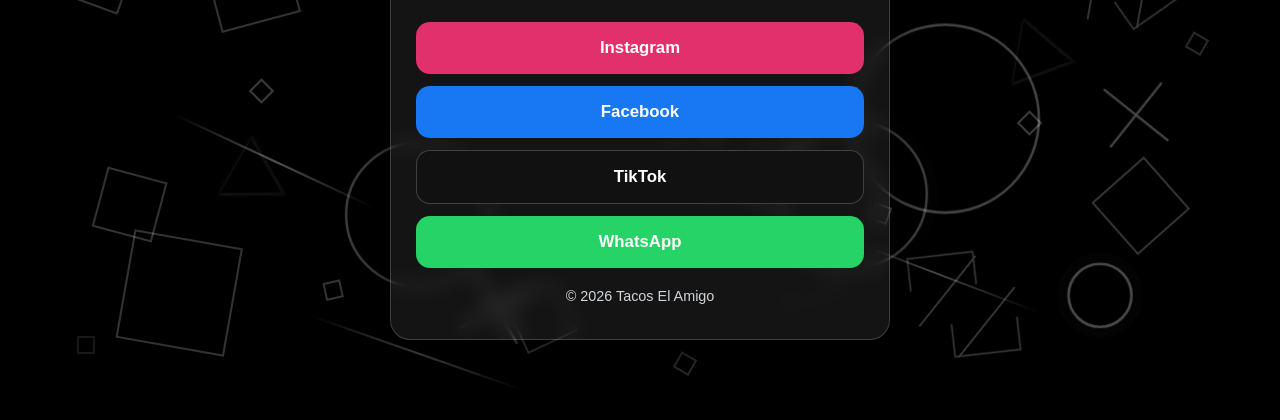
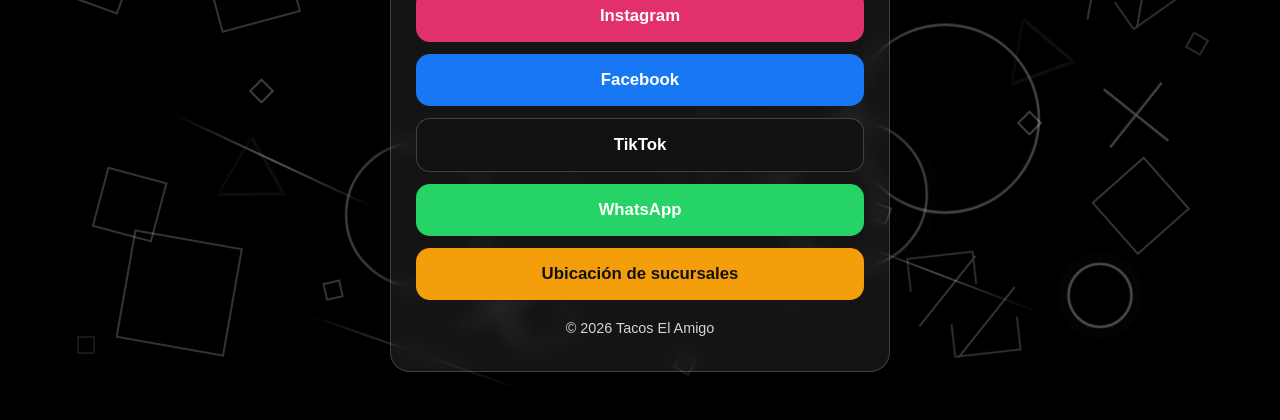
Before and after one commit to LAHG2003/github-page-, a plain HTML site: page index.html in a window 1280 px wide. Shown: the part 352-772 px from the top of the page. Drawn offline with Linux system fonts and the light colour scheme.

Commit message:
Add location button to social links

```diff
--- a/index.html
+++ b/index.html
@@ -219,6 +219,7 @@
     .facebook  { background: #1877F2; }
     .tiktok    { background: #111111; border: 1px solid rgba(255,255,255,0.2); }
     .whatsapp  { background: #25D366; }
+    .location  { background: #f59e0b; color: #111; }
 
     .footer {
       margin-top: 20px;
@@ -363,6 +364,10 @@
       WhatsApp
     </a>
 
+    <a class="social-btn location" href="#" target="_blank">
+      Ubicación de sucursales
+    </a>
+
     <div class="footer">© 2026 Tacos El Amigo</div>
   </div>
 </body>
```
